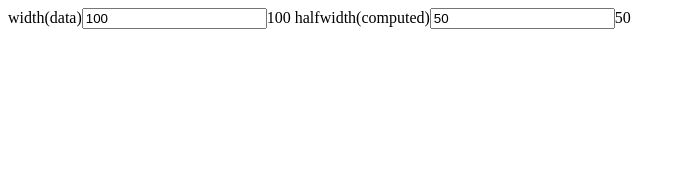
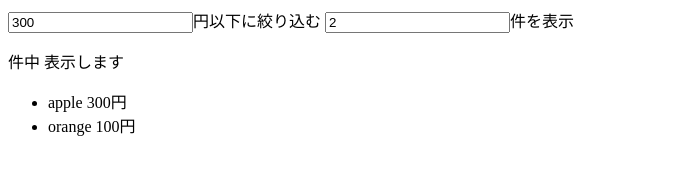
Before and after one commit to goombeer/vue_practice, a plain HTML site: page index.html in a window 1280 px wide. Shown: the top 174 px of the page, without its empty margins (0-686 px from the left). Drawn offline with nearby package versions, Linux system fonts and the light colour scheme.

Commit message:
learned computed

```diff
--- a/index.html
+++ b/index.html
@@ -7,8 +7,14 @@
 </head>
 <body id="main">
   <div id="app">
-    width(data)<input v-model.number="width">{{ width }}
-    halfwidth(computed)<input v-model.number="halfwidth">{{ halfwidth }}
+    <input v-model.number="budget">円以下に絞り込む
+    <input v-model.number="limit">件を表示
+    <p>{{ matched.lenght }} 件中 {{ limited.lenght }} 表示します</p>
+    <ul>
+      <li v-for="item in limited" v-bind:key="item.id">
+        {{ item.name }} {{ item.price }}円
+      </li>
+    </ul>
   </div>
   <script src="https://cdnjs.cloudflare.com/ajax/libs/axios/0.18.0/axios.min.js"></script>
   <script src="https://cdn.jsdelivr.net/npm/vue@2.5.16/dist/vue.js"></script>
--- a/main.js
+++ b/main.js
@@ -1,26 +1,27 @@
 var app = new Vue({
     el: '#app',
     data:{
-      width:100,
-      height:100,
-      scrollY:0,
-      timer:null
+      budget:300,
+      limit:2,
+      list:[
+        {id: 1, name: 'apple', price: 300},
+        {id: 2, name: 'orange', price: 100},
+        {id: 3, name: 'cake', price: 200},
+        {id: 4, name: 'banana', price: 400},
+        {id: 5, name: 'grape', price: 500},
+      ]
     },
     computed:{
-      halfwidth:{
-          get:function(){ return this.width / 2},
-          set:function(val){
-              this.width = val*2
-          }
+      matched: function(){
+          return this.list.filter(function(el){
+              return el.price <= this.budget
+          },this)
       },
-      halfheight: function(){
-          return this.height / 2
-      },
-      halfpoint:function(){
-          return {
-              x:this.halfwidth,
-              y:this.halfheight
-          }
+      limited: function(){
+          return this.matched.slice(0,this.limit)
       }
+    },
+    methods: {
+        methodsData: function(){ return Math.random }
     }
 })
```
